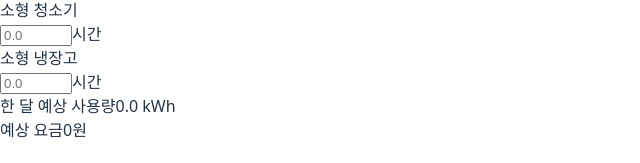
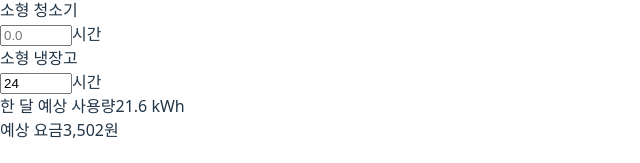
Before and after one commit to HanChangGyu/my-electric-bill, a React (Vite) app: page / in a window 1280 px wide. Shown: the part 583-746 px from the top of the page, without its empty margins (0-640 px from the left). Built offline with nearby package versions, Linux system fonts and the light colour scheme.

Commit message:
feat: 냉장고 시간 설정 방어 로직 추가

```diff
--- a/src/App.jsx
+++ b/src/App.jsx
@@ -8,16 +8,21 @@ function App() {
 
   // 가전제품별 사용 시간을 저장할 메모지예요. { fridge: 0, aircon: 0 ... }
   const [hoursData, setHoursData] = useState(
-    APPLIANCE_LIST.reduce((acc, app) => ({ ...acc, [app.id]: 0 }), {})
+    APPLIANCE_LIST.reduce((acc, app) => ({ ...acc,
+      [app.id]: app.type ==='always' ? 24 : 0 }), {}) // always면 24를, 아니면 0을 초기값으로 넣기
   );
 
   // [방어 코드 위치 A] 사용자가 입력창에 값을 넣을 때 1차 검문을 해요.
   const handleHoursChange = (id, value) => {
-    // 숫자가 아니면 0으로, 24시간을 넘으면 24로 딱 잘라줍니다.
+    const appliance = APPLIANCE_LIST.find(app => app.id === id);
     let numValue = Number(value) || 0;
+    // 🛡️ [방어 로직] 성격이 'always'인 친구는 무조건 24시간으로 고정!
+    if (appliance?.type === 'always') {
+    numValue = 24;
+    } else {
     if (numValue > 24) numValue = 24;
     if (numValue < 0) numValue = 0;
-
+    }
     setHoursData(prev => ({ ...prev, [id]: numValue }));
   };
 
```
